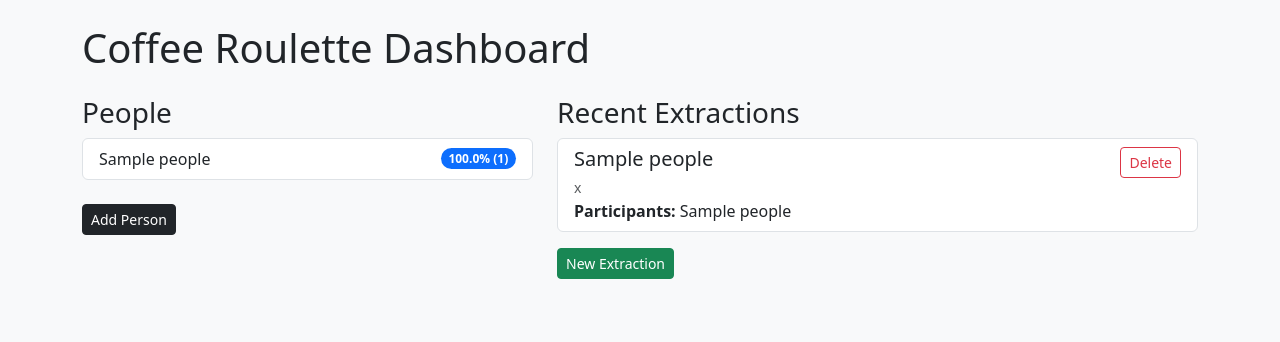
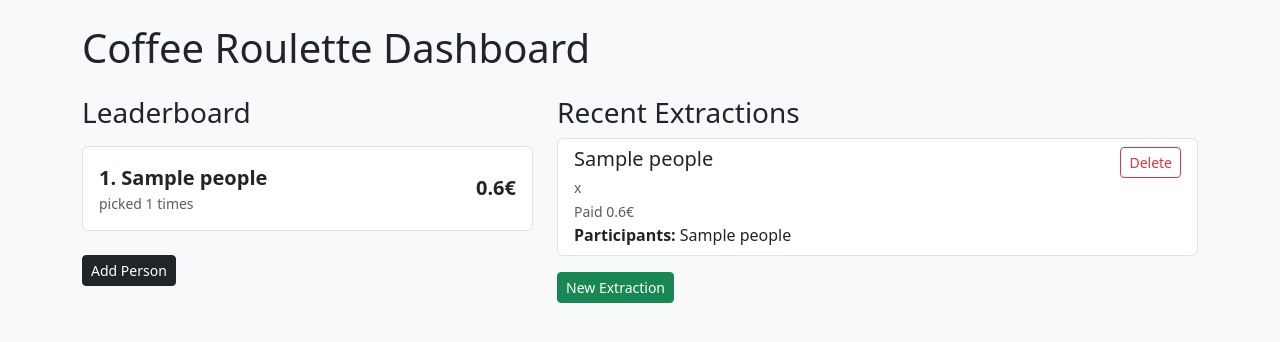
Before and after one commit to Daemondeal/coffee-roulette, a Flask app: page / in a window 1280 px wide. Shown: the part 56-398 px from the top of the page. Run offline with Flask 3, Linux system fonts and the light colour scheme; tables that the repository leaves empty hold one stand-in row (values such as "Sample post").

Commit message:
showing money spent

```diff
--- a/coffee_roulette/routes.py
+++ b/coffee_roulette/routes.py
@@ -6,6 +6,8 @@ bp = Blueprint("main", __name__)
 
 def check_password(password):
     return password == os.getenv("PASSWORD", "")
+
+COFFEE_PRICE_CENTS = 60
 
 # Home
 @bp.route("/")
@@ -20,9 +22,6 @@ def home():
         "SELECT * FROM extractions ORDER BY id DESC"
     ).fetchall()
 
-    # Compute pickrates
-    total_extractions = conn.execute("SELECT COUNT(*) FROM extractions").fetchone()[0]
-
     person_stats = []
     for p in people:
         count = conn.execute("""
@@ -31,20 +30,27 @@ def home():
             WHERE person_id = ?
         """, (p["id"],)).fetchone()[0]
 
+        total_persons_paid = conn.execute("""
+            SELECT COUNT(*)
+            FROM extractions e
+            JOIN extraction_participants ep ON e.id = ep.extraction_id
+            WHERE result = ?
+        """, (p["id"],)).fetchone()[0]
+
         wins = conn.execute("""
             SELECT COUNT(*)
             FROM extractions
             WHERE result = ?
         """, (p["id"],)).fetchone()[0]
 
-        pickrate = (wins / count * 100) if count > 0 else 0
-
         person_stats.append({
             "name": p["name"],
             "count": count,
-            "pickrate": round(pickrate, 1)
+            "wins": wins,
+            "total_amount": total_persons_paid * COFFEE_PRICE_CENTS,
         })
 
+    person_stats.sort(key=lambda x: x["total_amount"], reverse=True)
     # Build extraction list with participants
     extraction_data = []
     for ext in extractions:
@@ -67,6 +73,7 @@ def home():
             "timestamp": ext["timestamp"],
             "participants": [p["name"] for p in participants],
             "winner": winner,
+            "total_amount": len(participants) * COFFEE_PRICE_CENTS
         })
 
     conn.close()
--- a/templates/index.html
+++ b/templates/index.html
@@ -17,22 +17,28 @@
 <div class="row">
     <!-- People list with pickrates -->
     <div class="col-md-5">
-        <h3>People</h3>
+        <h3 class="mb-3">Leaderboard</h3>
         <ul class="list-group mb-4">
             {% for p in people %}
-            <li class="list-group-item d-flex justify-content-between align-items-center">
-                <span>{{ p.name }}</span>
-                <span class="badge bg-primary rounded-pill">
-                    {{ p.pickrate }}% ({{ p.count }})
-                </span>
+            {% set amount = p.total_amount / 100 %}
+            <li class="list-group-item d-flex justify-content-between align-items-center py-3">
+                <div>
+                    <strong class="fs-5">{{ loop.index }}. {{ p.name }}</strong>
+                    <div class="text-muted small">picked {{ p.wins }} times</div>
+                </div>
+
+                <div class="text-end">
+                    <span class="fw-bold fs-5">{{ amount }}€</span>
+                </div>
             </li>
             {% endfor %}
         </ul>
-        <a href="/people/add" class="btn btn-sm btn-dark">Add Person</a>
+
+<a href="/people/add" class="btn btn-sm btn-dark">Add Person</a>
     </div>
 
     <!-- Extractions -->
-    <div class="col-md-7">
+    <div class="col-md-7 mt-md-0 mt-3">
         <h3>Recent Extractions</h3>
         <ul class="list-group">
             {% for e in extractions %}
@@ -41,6 +47,7 @@
                     <div>
                         <h5 class="mb-1">{{ e.winner.name }}</h5>
                         <small class="text-muted">{{ e.timestamp }}</small><br>
+                        <small class="text-muted">Paid {{ e.total_amount / 100 }}€</small><br>
                         <strong>Participants:</strong> {{ ", ".join(e.participants) }}
                     </div>
 
```
